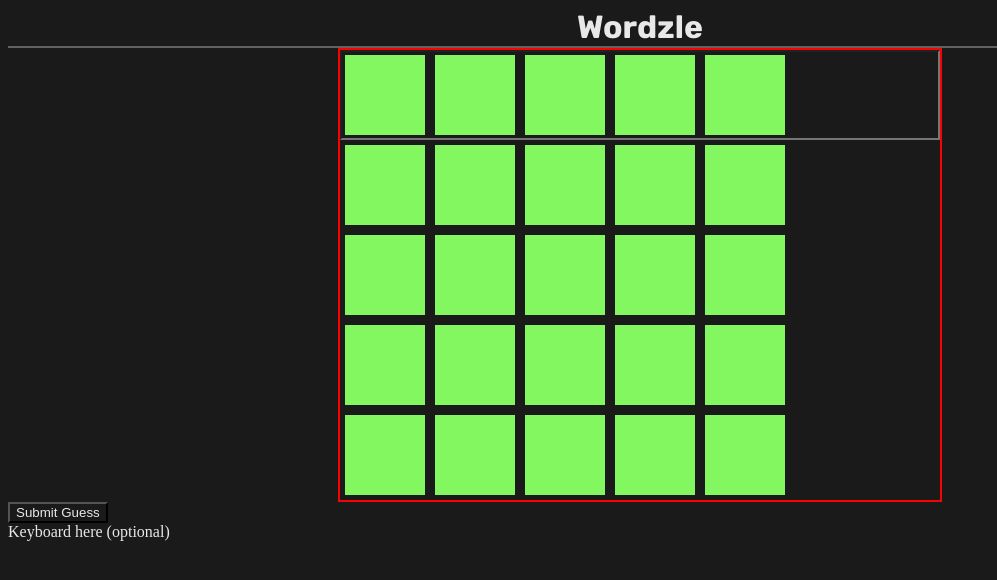
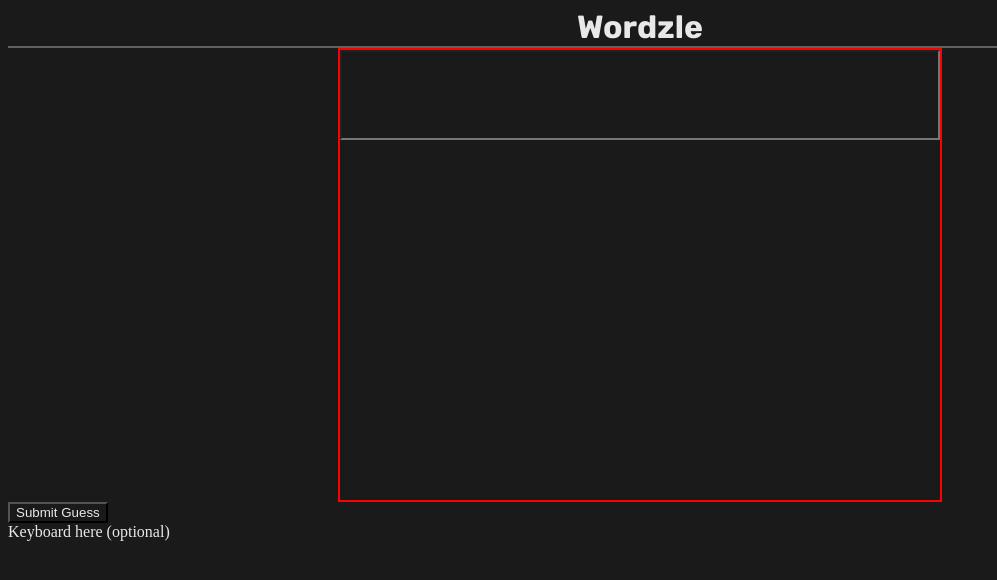
Before and after one commit to disarrik/wordle_frontend, a React app: page / in a window 1280 px wide. Shown: the top 580 px of the page, without its empty margins (0-997 px from the left). Built offline with nearby package versions, Linux system fonts and the light colour scheme.

Commit message:
✨ Guess results are displayed on the board.

```diff
--- a/src/components/board/index.tsx
+++ b/src/components/board/index.tsx
@@ -7,7 +7,7 @@ import { IBoard } from "../../types/board";
 
 interface IProps {
   board: IBoard;
-  updateGuess: (s: string) => void;
+  updateGuess: (s: string[]) => void;
 }
 
 const Board = ({ board: { guesses, currentGuess }, updateGuess }: IProps) => {
--- a/src/components/board/row/index.tsx
+++ b/src/components/board/row/index.tsx
@@ -7,7 +7,7 @@ import { IGuess } from "../../../types/board";
 
 interface IProps {
   guess: IGuess;
-  updateGuess: (newGuess: string) => void;
+  updateGuess: (newGuess: string[]) => void;
   isActive: boolean;
 }
 
@@ -20,11 +20,21 @@ const Row = ({ guess, updateGuess, isActive }: IProps) => {
           maxLength={5}
           spellCheck="false"
           value={guess.value.join("")}
-          onChange={(e) => updateGuess(e.target.value)}
+          onChange={(e) => updateGuess(e.target.value.split(""))}
         />
       )}
-      {guess.value.map((letter) => (
-        <Box letter={letter} status="CORRECT" />
+      {guess.value.map((letter, i) => (
+        <Box
+          key={i}
+          letter={letter}
+          status={
+            guess.correct.includes(i)
+              ? "CORRECT"
+              : guess.exists.includes(i)
+              ? "EXISTS"
+              : "INCORRECT"
+          }
+        />
       ))}
     </div>
   );
--- a/src/components/body/index.tsx
+++ b/src/components/body/index.tsx
@@ -12,7 +12,7 @@ const Body = () => {
   return (
     <div className="body">
       <Board board={board} updateGuess={updateGuess} />
-      <button type="submit" onClick={() => submitGuess("owlsf")}>
+      <button type="submit" onClick={() => submitGuess()}>
         Submit Guess
       </button>
       <Keyboard />
--- a/src/hooks/useBoard.ts
+++ b/src/hooks/useBoard.ts
@@ -11,25 +11,26 @@ export const useBoard = () => {
   const WORD_LENGTH: number = 5;
   const [board, boardDispatch] = useReducer(reducer, initialState);
 
-  const updateGuess = (newGuess: string) => {
+  const updateGuess = (newGuess: string[]) => {
     if (!validGuess(newGuess)) {
       return;
     }
 
-    const guessArr = newGuess.split("");
-    for (let i = guessArr.length; i < WORD_LENGTH; i++) {
-      guessArr.push("");
+    for (let i = newGuess.length; i < WORD_LENGTH; i++) {
+      newGuess.push("");
     }
 
-    boardDispatch({ type: "UPDATE_GUESS", payload: { value: guessArr } });
+    boardDispatch({ type: "UPDATE_GUESS", payload: { value: newGuess } });
   };
 
-  const submitGuess = async (guess: string) => {
+  const submitGuess = async () => {
+    const guess = board.guesses[board.currentGuess].value;
+
     if (!validGuess(guess)) {
       return;
     }
 
-    const res = await postGuess(guess);
+    const res = await postGuess(guess.join(""));
     boardDispatch({
       type: "UPDATE_GUESS",
       payload: res.guesses.slice(-1)[0],
@@ -37,7 +38,7 @@ export const useBoard = () => {
     boardDispatch({ type: "INCREMENT_CURRENT_GUESS" });
   };
 
-  const validGuess = (guess: string) => {
+  const validGuess = (guess: string[]) => {
     return guess.length <= WORD_LENGTH && !guess.includes(" ");
   };
 
--- a/src/reducers/board.reducer.ts
+++ b/src/reducers/board.reducer.ts
@@ -7,11 +7,11 @@ interface IAction {
 
 export const initialState: IBoard = {
   guesses: [
-    { value: ["", "", "", "", ""] },
-    { value: ["", "", "", "", ""] },
-    { value: ["", "", "", "", ""] },
-    { value: ["", "", "", "", ""] },
-    { value: ["", "", "", "", ""] },
+    { value: ["", "", "", "", ""], correct: [], exists: [] },
+    { value: ["", "", "", "", ""], correct: [], exists: [] },
+    { value: ["", "", "", "", ""], correct: [], exists: [] },
+    { value: ["", "", "", "", ""], correct: [], exists: [] },
+    { value: ["", "", "", "", ""], correct: [], exists: [] },
   ],
   currentGuess: 0,
 };
@@ -22,7 +22,7 @@ export function reducer(state: IBoard, action: IAction): IBoard {
       return {
         ...state,
         guesses: state.guesses.map((guess, i) =>
-          i === state.currentGuess ? action.payload : guess
+          i === state.currentGuess ? { ...guess, ...action.payload } : guess
         ),
       };
     case "INCREMENT_CURRENT_GUESS":
--- a/src/types/board.ts
+++ b/src/types/board.ts
@@ -2,7 +2,6 @@ export interface IGuess {
   value: string[];
   correct?: number[];
   exists?: number[];
-  submitted?: boolean;
 }
 
 export interface IBoard {
```
